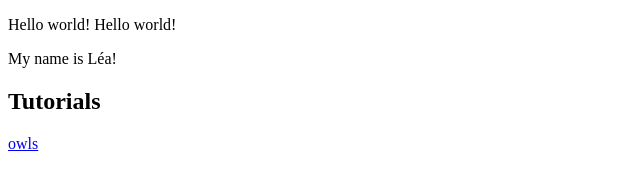
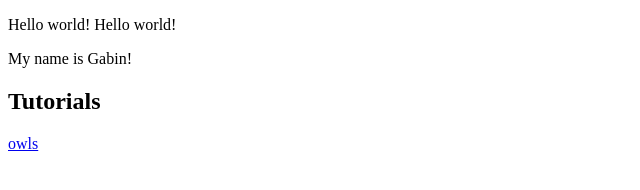
Before and after one commit to gabinexnecis/gabin.github.io, a plain HTML site: page index.html in a window 1280 px wide. Shown: the full height of the page, 0-640 px from the left. Drawn offline with Linux system fonts and the light colour scheme.

Commit message:
final final

```diff
--- a/index.html
+++ b/index.html
@@ -5,7 +5,7 @@
     </head>
     <body>
     <p>Hello world! Hello world!</p>
-    <p>My name is Léa!</p>
+    <p>My name is Gabin!</p>
     <h2>Tutorials</h2>
     <a href="owls.html">owls</a>
     </body>
```
